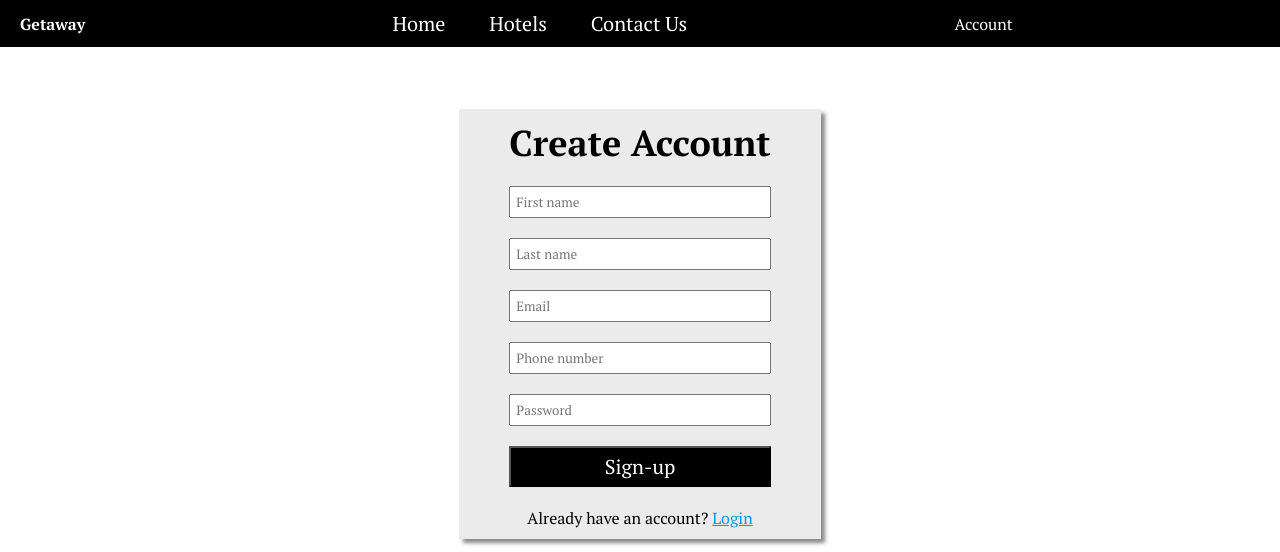
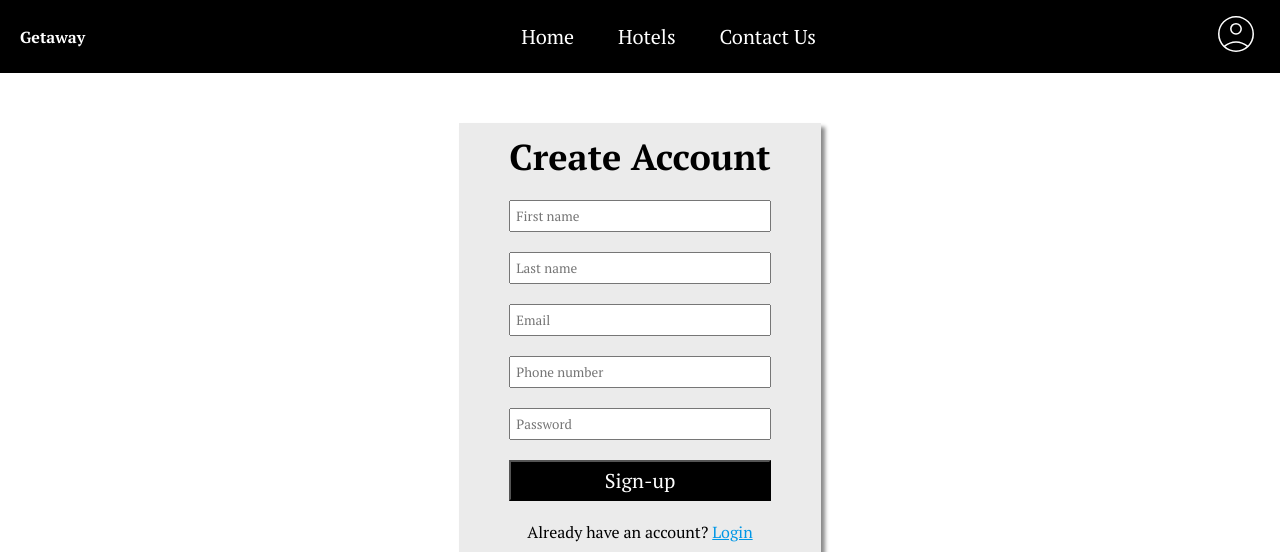
Before and after one commit to J4CKINS/getaway, a PHP site: page /signup.php in a window 1280 px wide. Shown: the top 552 px of the page. Run offline with PHP 8.4, Linux system fonts and the light colour scheme.

Commit message:
Removed account button

```diff
--- a/static/css/global.css
+++ b/static/css/global.css
@@ -71,10 +71,11 @@ nav li {
 }
 nav #nav-menu-icon {
     display: none;
+    cursor: pointer;
 }
 nav #account-icon {
     cursor: pointer;
-    display: none;
+    display: inline;
 }
 
 #mobile-nav {
@@ -105,9 +106,6 @@ nav #account-icon {
     nav #title {
         font-size: 26px;
     }
-    nav #account-button {
-        display: none;
-    }
     nav #nav-menu-icon {
         display: inline;
     }
--- a/templates/nav.php
+++ b/templates/nav.php
@@ -6,7 +6,6 @@
             <li class="clickable">Hotels</li>
             <li class="clickable">Contact Us</li>
         </ul>
-        <p id="account-button" class="clickable">Account</p>
         <span>
         <img id="nav-menu-icon" src="/static/img/icons/nav_menu_white.svg" onclick="toggleMobileNav();"/>
         <img id="account-icon" src="/static/img/icons/account_icon_white.svg"/>
```
